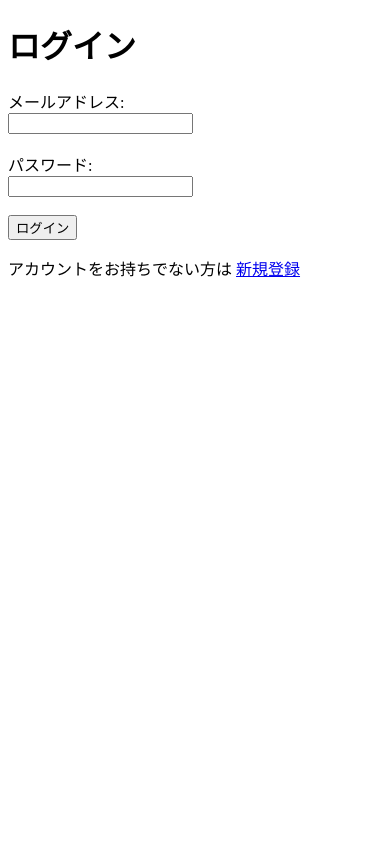
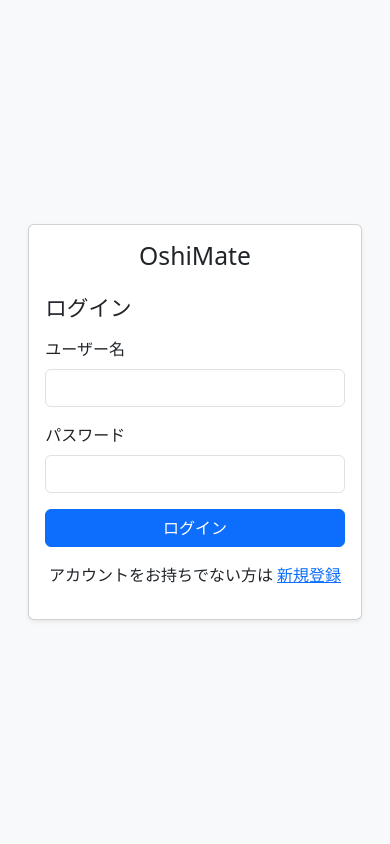
Before and after one commit to sososo176/OshiMate-, a Django app: page /accounts/login/ in a window 390 px wide. Run offline with Django 5.2, Linux system fonts and the light colour scheme.

Commit message:
ログイン処理の完成,ホーム画面への遷移まで完了

```diff
--- /dev/null
+++ b/accounts/forms.py
@@ -0,0 +1,54 @@
+from django import forms
+from django.contrib.auth.forms import UserCreationForm #Djangoが用意したユーザー登録フォーム（UserCreationForm）を元に自分用フォームを作るための準備。
+from django.contrib.auth.models import User #Userは、Djangoの**「ユーザー情報を保存するモデル（テーブル）」
+import re
+
+
+
+
+GENDER_CHOICES = [
+    ('男性', '男性'),
+    ('女性', '女性'),
+    ('その他', 'その他'),
+]
+#SignUpForm は、Djangoの UserCreationForm をカスタマイズした「自分用の登録フォーム」。email = ... の部分で、「メールアドレスも入力必須にする」という追加設定をしている。
+
+class SignUpForm(UserCreationForm):
+    username = forms.CharField(
+    label="ユーザー名",
+    max_length=150,
+    help_text=""
+)
+
+    email = forms.EmailField(label="メールアドレス", required=True)
+    gender = forms.ChoiceField(label="性別", choices=GENDER_CHOICES)
+    birthdate = forms.DateField(label="生年月日", widget=forms.DateInput(attrs={'type': 'date'}))
+    password1 = forms.CharField(
+        label="パスワード",
+        widget=forms.PasswordInput,
+        help_text="英数字を含む8〜24文字"
+    )
+    password2 = forms.CharField(
+        label="パスワード（確認）",
+        widget=forms.PasswordInput,
+    )
+
+    class Meta:
+        model = User
+        fields = ('username', 'email', 'gender', 'birthdate', 'password1', 'password2')
+        labels = {
+            'username': 'ユーザー名',
+        }
+
+    def clean_password1(self):
+        password = self.cleaned_data.get('password1')
+        if not re.match(r'^(?=.*[a-zA-Z])(?=.*\d)[A-Za-z\d]{8,24}$', password):
+            raise forms.ValidationError("パスワードは英数字を含む8〜24文字で入力してください。")
+        return password
+
+    def clean(self):
+        cleaned_data = super().clean()
+        password1 = cleaned_data.get("password1")
+        password2 = cleaned_data.get("password2")
+        if password1 and password2 and password1 != password2:
+            self.add_error('password2', "パスワードが一致しません。")
--- a/accounts/templates/accounts/login.html
+++ b/accounts/templates/accounts/login.html
@@ -1,22 +1,50 @@
-<!-- accounts/templates/accounts/login.html -->
 <!DOCTYPE html>
-<html>
+<html lang="ja">
 <head>
+    <meta charset="UTF-8">
     <title>ログイン | OshiMate</title>
+    <meta name="viewport" content="width=device-width, initial-scale=1"> <!-- スマホ対応 -->
+    <link href="https://cdn.jsdelivr.net/npm/bootstrap@5.3.3/dist/css/bootstrap.min.css" rel="stylesheet">
 </head>
-<body>
-    <h1>ログイン</h1>
-    <form method="post">
-        {% csrf_token %}
-        <label for="email">メールアドレス:</label><br>
-        <input type="email" name="email" required><br><br>
+<body class="bg-light d-flex align-items-center" style="min-height: 100vh;">
 
-        <label for="password">パスワード:</label><br>
-        <input type="password" name="password" required><br><br>
+<div class="container">
+    <div class="row justify-content-center">
+        <div class="col-11 col-sm-8 col-md-6 col-lg-4">
+            <div class="card shadow-sm">
+                <div class="card-body">
+                    <!-- ロゴ -->
+                    <h2 class="text-center mb-4">OshiMate</h2>
 
-        <button type="submit">ログイン</button>
-    </form>
-    <p>アカウントをお持ちでない方は <a href="{% url 'accounts:signup' %}">新規登録</a>
-</p>
+                    <h4 class="mb-3">ログイン</h4>
+                    {% if error %}
+                        <div class="alert alert-danger">{{ error }}</div>
+                    {% endif %}
+
+                    <form method="post">
+                        {% csrf_token %}
+                        <div class="mb-3">
+                            <label for="username" class="form-label">ユーザー名</label>
+                            <input type="text" name="username" class="form-control" required>
+                        </div>
+
+                        <div class="mb-3">
+                            <label for="password" class="form-label">パスワード</label>
+                            <input type="password" name="password" class="form-control" required>
+                        </div>
+
+                        <button type="submit" class="btn btn-primary w-100">ログイン</button>
+                    </form>
+
+                    <p class="mt-3 text-center">
+                        アカウントをお持ちでない方は
+                        <a href="{% url 'accounts:signup' %}" class="text-primary">新規登録</a>
+                    </p>
+                </div>
+            </div>
+        </div>
+    </div>
+</div>
+
 </body>
 </html>
--- a/accounts/urls.py
+++ b/accounts/urls.py
@@ -1,3 +1,5 @@
+from .views import home_view
+
 # accounts/urls.py の先頭に追記
 app_name = 'accounts'
 
@@ -8,4 +10,6 @@ from . import views
 urlpatterns = [
     path('login/', views.login_view, name='login'),
     path('signup/', views.signup_view, name='signup'),
+    path('home/', home_view, name='home')
+
 ]
--- a/accounts/views.py
+++ b/accounts/views.py
@@ -1,9 +1,34 @@
-from django.shortcuts import render
+from django.shortcuts import render, redirect
+from .forms import SignUpForm
+from django.http import HttpResponse
+from django.contrib.auth import authenticate, login
 
 def login_view(request):
+    if request.method == 'POST':
+        username = request.POST['username']
+        password = request.POST['password']
+        user = authenticate(request, username=username, password=password)
+
+        if user is not None:
+            login(request, user)
+            return redirect('home')  # ログイン成功でホームへ
+        else:
+            error = "ユーザー名かパスワードが違います。"
+            return render(request, 'accounts/login.html', {'error': error})
     return render(request, 'accounts/login.html')
 
-def signup_view(request):  # ←追加(6/18)
-    return render(request, 'accounts/signup.html')
 
+def signup_view(request): #ユーザーがフォームを送信（submit）したときは、リクエストが POST になる。form.is_valid() → バリデーション（未入力・形式エラーなど）をチェック。OKなら form.save() → データベースに新しいユーザーが保存される！
+    if request.method == 'POST':
+        form = SignUpForm(request.POST) #入力された内容を SignUpForm に渡す。
+        if form.is_valid():
+            form.save()
+            return redirect('accounts:login')  #登録完了後、ログイン画面（accounts:login）に移動。
+    else:
+        form = SignUpForm() #最初に画面を開いたとき（GET）は、空のフォームを表示するためにこの処理。
+
+    return render(request, 'accounts/signup.html', {'form': form}) #signup.html テンプレートにフォームを送って、表示する。
 # Create your views here.
+
+def home_view(request):
+    return HttpResponse("こんにちは！あなたの推し活をサポートします。")
--- a/config/urls.py
+++ b/config/urls.py
@@ -17,10 +17,12 @@ Including another URLconf
 from django.contrib import admin
 from django.urls import path, include
 from django.shortcuts import redirect
+from accounts.views import home_view
 
 
 urlpatterns = [
     path('admin/', admin.site.urls),
     path('accounts/', include('accounts.urls')),
-    path('', lambda request: redirect('login')),
+    path('home/', home_view, name='home'),
+    path('', lambda request: redirect('accounts:login')),
 ]
```
Also changed, not shown: accounts/templates/accounts/signup.html (+11 -11 lines).
